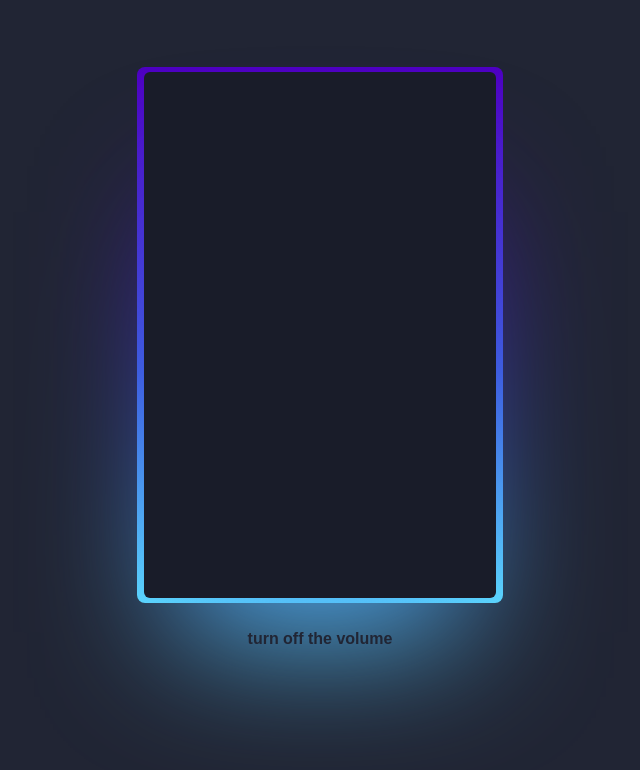
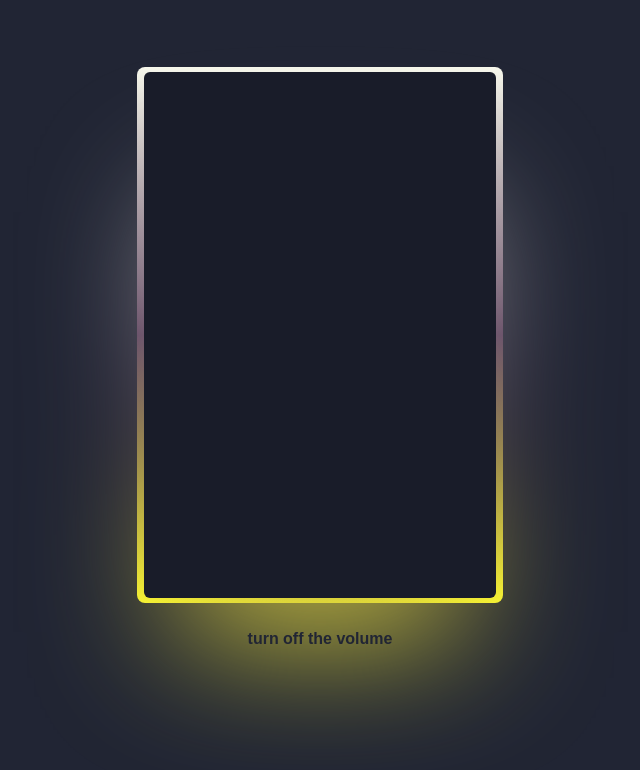
Before and after one commit to m0nt34/merabas-saiti.com, a plain HTML site: page index.html in a window 1280 px wide. Shown: the whole page, without its empty margins (320-960 px from the left). Drawn offline with Linux system fonts and the light colour scheme.

Commit message:
Update style.css

```diff
--- a/style.css
+++ b/style.css
@@ -40,7 +40,7 @@
   }
 
   .card:hover {
-    color: rgb(88 199 250 / 100%);
+    color: rgb(161, 138, 231);
     transition: color 1s;
   }
   .card:hover:before, .card:hover:after {
@@ -56,7 +56,7 @@
     border-radius: 8px;
     background-image: linear-gradient(
       var(--rotate)
-      , #5ddcff, #3c67e3 43%, #4e00c2);
+      , #fffc31, #5c415d , #f6f7eb);
       position: absolute;
       z-index: -1;
       top: -1%;
@@ -78,7 +78,7 @@
     filter: blur(calc(var(--card-height) / 6));
     background-image: linear-gradient(
       var(--rotate)
-      , #5ddcff, #3c67e3 43%, #4e00c2);
+      , #fffc31, #5c415d , #f6f7eb);
       opacity: 1;
     transition: opacity .5s;
     animation: spin 2.5s linear infinite;
```
